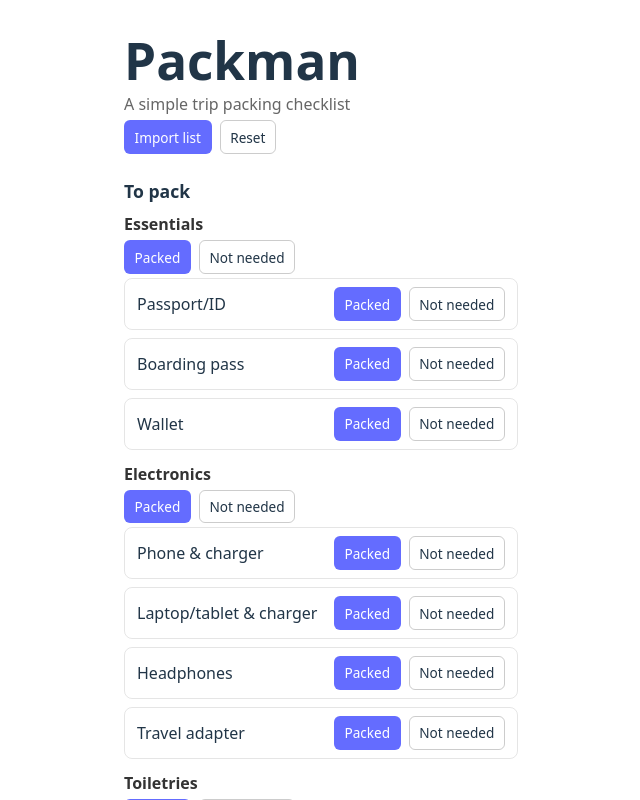
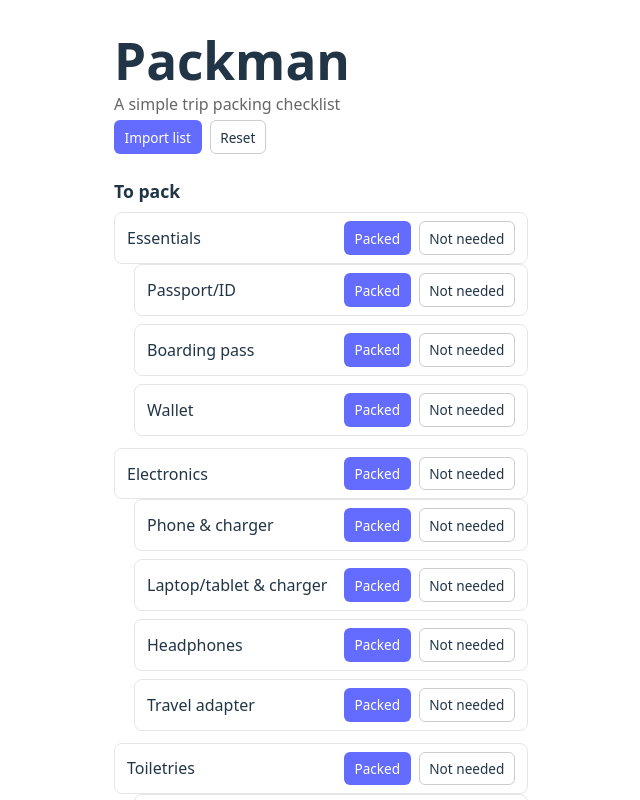
Before and after one commit to michal-mally/packman, a React (Vite) app: page / in a window 1280 px wide. Shown: the top 800 px of the page, without its empty margins (319-959 px from the left). Built offline with nearby package versions, Linux system fonts and the light colour scheme.

Commit message:
Unification between items and groups.

```diff
--- a/src/App.css
+++ b/src/App.css
@@ -70,6 +70,14 @@
 .actions {
   display: flex;
   gap: 0.5rem;
+}
+
+/* Indentation to visually differentiate groups from items */
+.item.indent-0 {
+  margin-left: 0;
+}
+.item.indent-1 {
+  margin-left: 1.25rem;
 }
 
 .btn {
--- a/src/App.tsx
+++ b/src/App.tsx
@@ -11,6 +11,9 @@ type Item = {
 }
 
 const STORAGE_KEY = 'packman.items.v1'
+const GROUP_STORAGE_KEY = 'packman.groups.v1'
+
+type GroupStatusMap = Record<string, ItemStatus>
 
 const CATEGORY_ORDER = ['Essentials', 'Electronics', 'Toiletries', 'Clothes', 'Accessories', 'Food', 'Other'] as const
 
@@ -108,6 +111,23 @@ function App() {
   const [animating, setAnimating] = useState<{ id: string; type: 'packed' | 'not-needed' } | null>(null)
   const fileInputRef = useRef<HTMLInputElement | null>(null)
 
+  // Independent group (category) statuses: groups must be explicitly marked
+  const [groupStatus, setGroupStatusMap] = useState<GroupStatusMap>(() => {
+    try {
+      const raw = localStorage.getItem(GROUP_STORAGE_KEY)
+      if (raw) {
+        const obj = JSON.parse(raw)
+        if (obj && typeof obj === 'object') return obj as GroupStatusMap
+      }
+    } catch {}
+    const cats = Array.from(new Set(
+      (Array.isArray(items) ? items : []).map((i) => i.category ?? categorize(i.name))
+    ))
+    const map: GroupStatusMap = {}
+    for (const c of cats) map[c] = 'default'
+    return map
+  })
+
   const onClickImport = () => {
     fileInputRef.current?.click()
   }
@@ -175,15 +195,67 @@ function App() {
     } catch {}
   }, [items])
 
+  // Persist group statuses
+  useEffect(() => {
+    try {
+      localStorage.setItem(GROUP_STORAGE_KEY, JSON.stringify(groupStatus))
+    } catch {}
+  }, [groupStatus])
+
+  // Ensure groupStatus covers all categories present in items
+  useEffect(() => {
+    const cats = Array.from(new Set(items.map((i) => i.category ?? categorize(i.name))))
+    setGroupStatusMap((prev) => {
+      let changed = false
+      const next: GroupStatusMap = { ...prev }
+      for (const c of cats) {
+        if (!(c in next)) {
+          next[c] = 'default'
+          changed = true
+        }
+      }
+      // Remove categories no longer present
+      for (const k of Object.keys(next)) {
+        if (!cats.includes(k)) {
+          delete next[k]
+          changed = true
+        }
+      }
+      return changed ? next : prev
+    })
+  }, [items])
+
   const setStatus = (id: string, status: ItemStatus) => {
     setItems((prev) => prev.map((it) => (it.id === id ? { ...it, status } : it)))
   }
 
   const setGroupStatus = (category: string, status: ItemStatus) => {
-    setItems((prev) => prev.map((it) => ( (it.category ?? categorize(it.name)) === category ? { ...it, status } : it)))
+    // Update group’s own status and batch update items as before
+    setGroupStatusMap((prev) => ({ ...prev, [category]: status }))
+    setItems((prev) =>
+      prev.map((it) => ((it.category ?? categorize(it.name)) === category ? { ...it, status } : it))
+    )
   }
 
-  const restore = (id: string) => setStatus(id, 'default')
+  const restoreGroup = (category: string) => {
+    setGroupStatusMap((prev) => ({ ...prev, [category]: 'default' }))
+  }
+
+  const restore = (id: string) => {
+    setItems((prev) => {
+      const target = prev.find((i) => i.id === id)
+      if (!target) return prev
+      const cat = target.category ?? categorize(target.name)
+      const hadDefaultInGroup = prev.some(
+        (i) => (i.category ?? categorize(i.name)) === cat && i.status === 'default'
+      )
+      // If there were no default items in this group before restore, also restore the group itself
+      if (!hadDefaultInGroup) {
+        setGroupStatusMap((gs) => ({ ...gs, [cat]: 'default' }))
+      }
+      return prev.map((it) => (it.id === id ? { ...it, status: 'default' as ItemStatus } : it))
+    })
+  }
 
   const markWithAnimation = (id: string, type: 'packed' | 'not-needed') => {
     // Prevent overlapping animations; keep UX simple
@@ -201,10 +273,16 @@ function App() {
     // Optional confirmation to prevent accidental reset
     if (window.confirm('Reset all items to the initial state?')) {
       setItems(initial)
+      // Reset group statuses to defaults for the initial categories
+      const cats = Array.from(new Set(initial.map((i) => i.category ?? categorize(i.name))))
+      const map: GroupStatusMap = {}
+      for (const c of cats) map[c] = 'default'
+      setGroupStatusMap(map)
       try {
         // Not strictly required since useEffect will persist the new state,
         // but this ensures we drop any corrupted value if present.
         localStorage.removeItem(STORAGE_KEY)
+        localStorage.removeItem(GROUP_STORAGE_KEY)
       } catch {}
     }
   }
@@ -239,8 +317,11 @@ function App() {
           )}
           {orderedDefaultCategories.map((cat) => (
             <div key={cat} className="group">
-              <h3 className="group-title">{cat}</h3>
-              <div className="actions" style={{ margin: '0.25rem 0' }}>
+              {/* Group row visually similar to an item, only indentation differs */}
+              {(groupStatus[cat] ?? 'default') === 'default' && (
+                <div className="item indent-0">
+                  <span className="title">{cat}</span>
+                  <div className="actions">
                     <button
                       className="btn small"
                       onClick={() => setGroupStatus(cat, 'packed')}
@@ -258,6 +339,8 @@ function App() {
                       Not needed
                     </button>
                   </div>
+                </div>
+              )}
               <ul className="items">
                 {groupedDefault.get(cat)!.map((item) => {
                   const isAnimating = animating?.id === item.id
@@ -267,7 +350,7 @@ function App() {
                       : 'anim-notneeded'
                     : ''
                   return (
-                    <li key={item.id} className={`item ${animClass}`}>
+                    <li key={item.id} className={`item ${animClass} indent-1`}>
                       <span className="title">{item.name}</span>
                       <div className="actions">
                         <button
@@ -300,10 +383,27 @@ function App() {
           {lists.packed.length === 0 && <p className="empty">No items packed yet.</p>}
           {orderedPackedCategories.map((cat) => (
             <div key={cat} className="group">
-              <h3 className="group-title">{cat}</h3>
+              {(groupStatus[cat] ?? 'default') === 'packed' && (
+                <ul className="items">
+                  <li className="item crossed indent-0">
+                    <span className="title">{cat}</span>
+                    <div className="actions">
+                      {(groupedDefault.get(cat)?.length ?? 0) === 0 && (
+                        <button
+                          className="btn small ghost"
+                          onClick={() => restoreGroup(cat)}
+                          aria-label={`Move ${cat} back to default`}
+                        >
+                          Restore
+                        </button>
+                      )}
+                    </div>
+                  </li>
+                </ul>
+              )}
               <ul className="items">
                 {groupedPacked.get(cat)!.map((item) => (
-                  <li key={item.id} className="item crossed">
+                  <li key={item.id} className="item crossed indent-1">
                     <span className="title">{item.name}</span>
                     <div className="actions">
                       <button
@@ -328,10 +428,27 @@ function App() {
           )}
           {orderedNotNeededCategories.map((cat) => (
             <div key={cat} className="group">
-              <h3 className="group-title">{cat}</h3>
+              {(groupStatus[cat] ?? 'default') === 'not-needed' && (
+                <ul className="items">
+                  <li className="item crossed dim indent-0">
+                    <span className="title">{cat}</span>
+                    <div className="actions">
+                      {(groupedDefault.get(cat)?.length ?? 0) === 0 && (
+                        <button
+                          className="btn small ghost"
+                          onClick={() => restoreGroup(cat)}
+                          aria-label={`Move ${cat} back to default`}
+                        >
+                          Restore
+                        </button>
+                      )}
+                    </div>
+                  </li>
+                </ul>
+              )}
               <ul className="items">
                 {groupedNotNeeded.get(cat)!.map((item) => (
-                  <li key={item.id} className="item crossed dim">
+                  <li key={item.id} className="item crossed dim indent-1">
                     <span className="title">{item.name}</span>
                     <div className="actions">
                       <button
```
Lines whose indentation alone changed are shown as unchanged.
